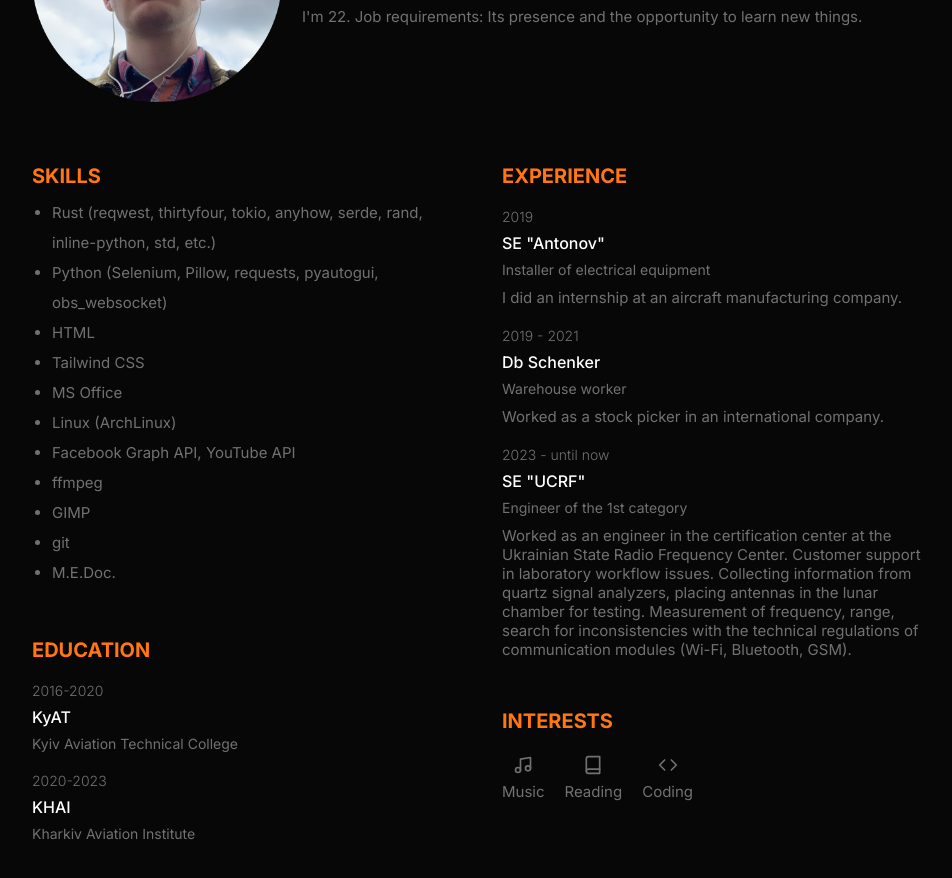
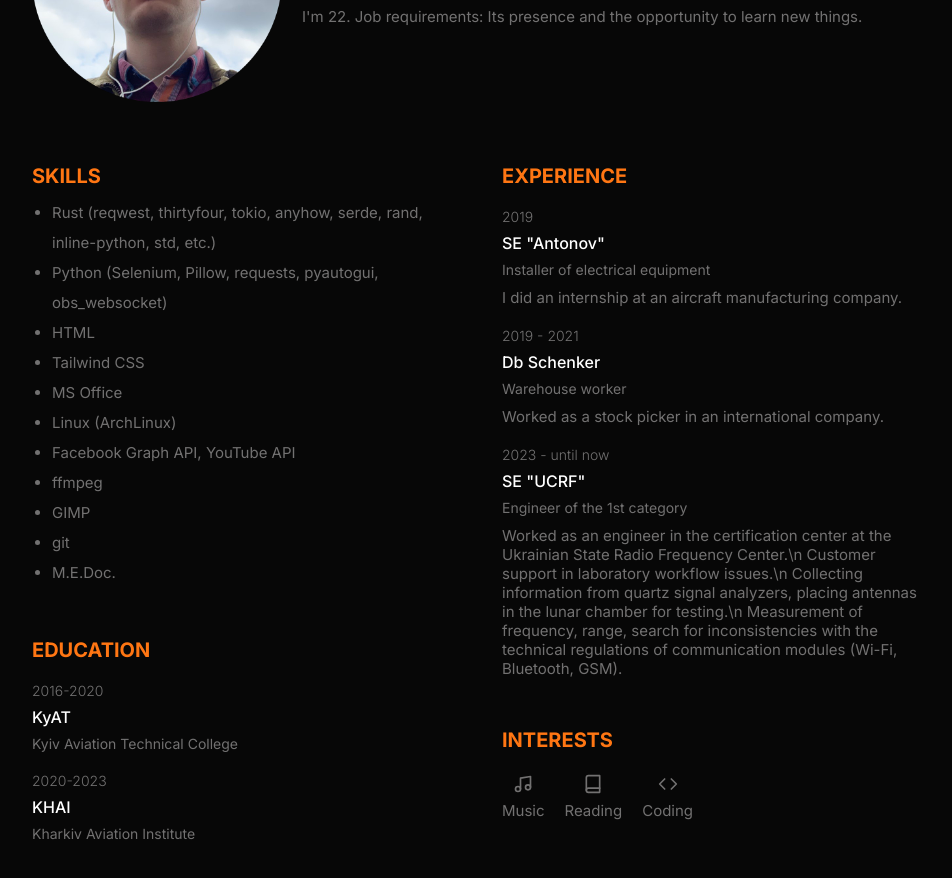
Before and after one commit to belesspathetic/cv, a plain HTML site: page eng_index.html in a window 1280 px wide. Shown: the part 198-1076 px from the top of the page, without its empty margins (158-1110 px from the left). Drawn offline with nearby package versions, Linux system fonts and the light colour scheme.

Commit message:
edit spaces

```diff
--- a/eng_index.html
+++ b/eng_index.html
@@ -92,9 +92,9 @@
                 <h4 class="item_title">SE "UCRF"</h4>
                 <p class="item_subtitle">Engineer of the 1st category</p>
                 <p class="description">
-                    Worked as an engineer in the certification center at the Ukrainian State Radio Frequency Center.
-                    Сustomer support in laboratory workflow issues.
-                    Collecting information from quartz signal analyzers, placing antennas in the lunar chamber for testing.
+                    Worked as an engineer in the certification center at the Ukrainian State Radio Frequency Center.\n
+                    Сustomer support in laboratory workflow issues.\n
+                    Collecting information from quartz signal analyzers, placing antennas in the lunar chamber for testing.\n
                     Measurement of frequency, range, search for inconsistencies with the technical regulations of communication modules (Wi-Fi, Bluetooth, GSM).
                 </p>
             </div>
```
